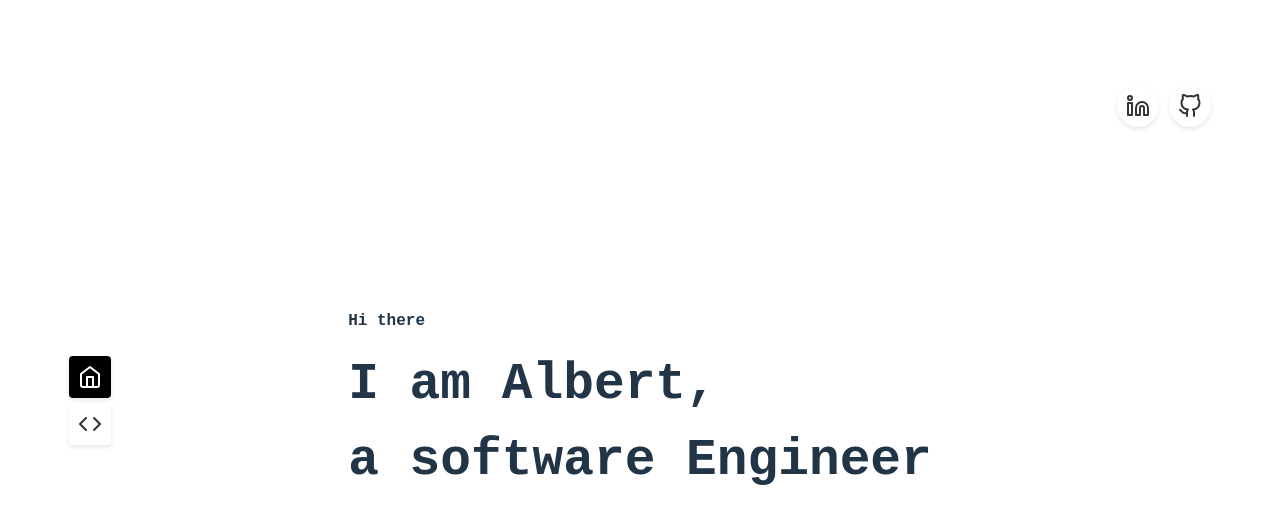
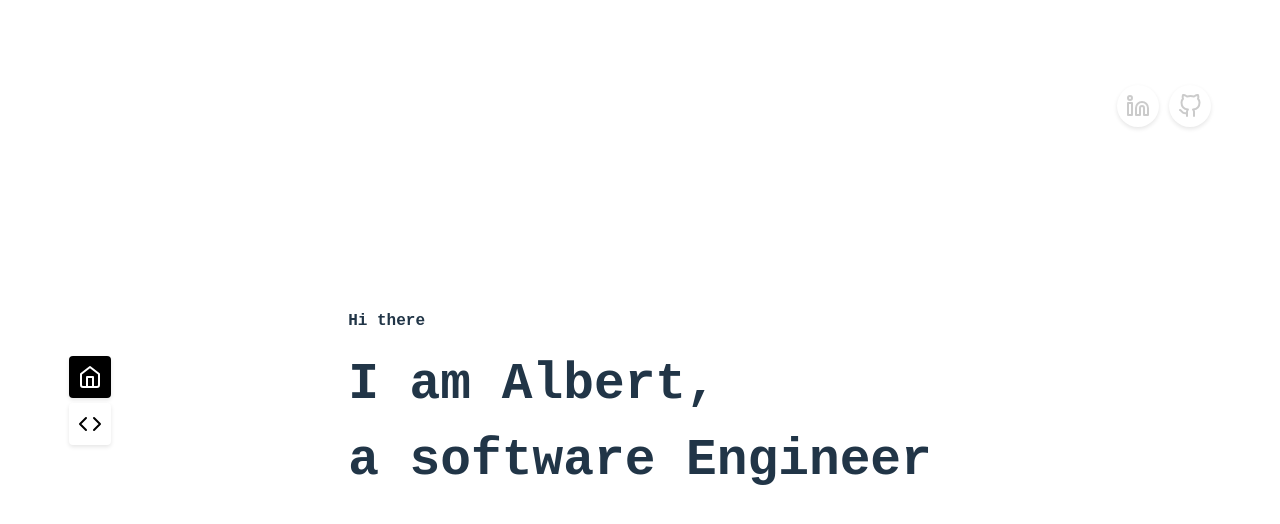
Before and after one commit to sr-albert/albert, a React (Vite) app: page / in a window 1280 px wide. Shown: the top 524 px of the page. Built offline with nearby package versions, Linux system fonts and the light colour scheme; no server answers.

Commit message:
fix: Update styles for links and SVG icons

```diff
--- a/src/index.css
+++ b/src/index.css
@@ -12,15 +12,6 @@
   -webkit-font-smoothing: antialiased;
   -moz-osx-font-smoothing: grayscale;
   -webkit-text-size-adjust: 100%;
-}
-
-a {
-  font-weight: 500;
-  color: #646cff;
-  text-decoration: inherit;
-}
-a:hover {
-  color: #535bf2;
 }
 
 body {
--- a/src/index.scss
+++ b/src/index.scss
@@ -18,13 +18,12 @@
 a {
   font-weight: 500;
   text-decoration: inherit;
-  color: white;
 }
 a:hover {
   color: $main-color;
 }
 a:visited {
-  // color: white;
+  color: white;
 }
 
 body {
--- a/src/views/ActionBar/ActionBar.Social.scss
+++ b/src/views/ActionBar/ActionBar.Social.scss
@@ -4,6 +4,10 @@
   right: 5%;
   display: flex;
   flex-direction: row;
+
+  svg {
+    filter: invert(1);
+  }
 
   &__header {
     position: fixed;
--- a/src/views/ActionBar/ActionBar.scss
+++ b/src/views/ActionBar/ActionBar.scss
@@ -5,6 +5,10 @@
   position: fixed;
   z-index: 100;
   left: 5%;
+
+  a {
+    color: black;
+  }
 
   @media screen and (max-width: 1240px) {
     display: flex;
```
